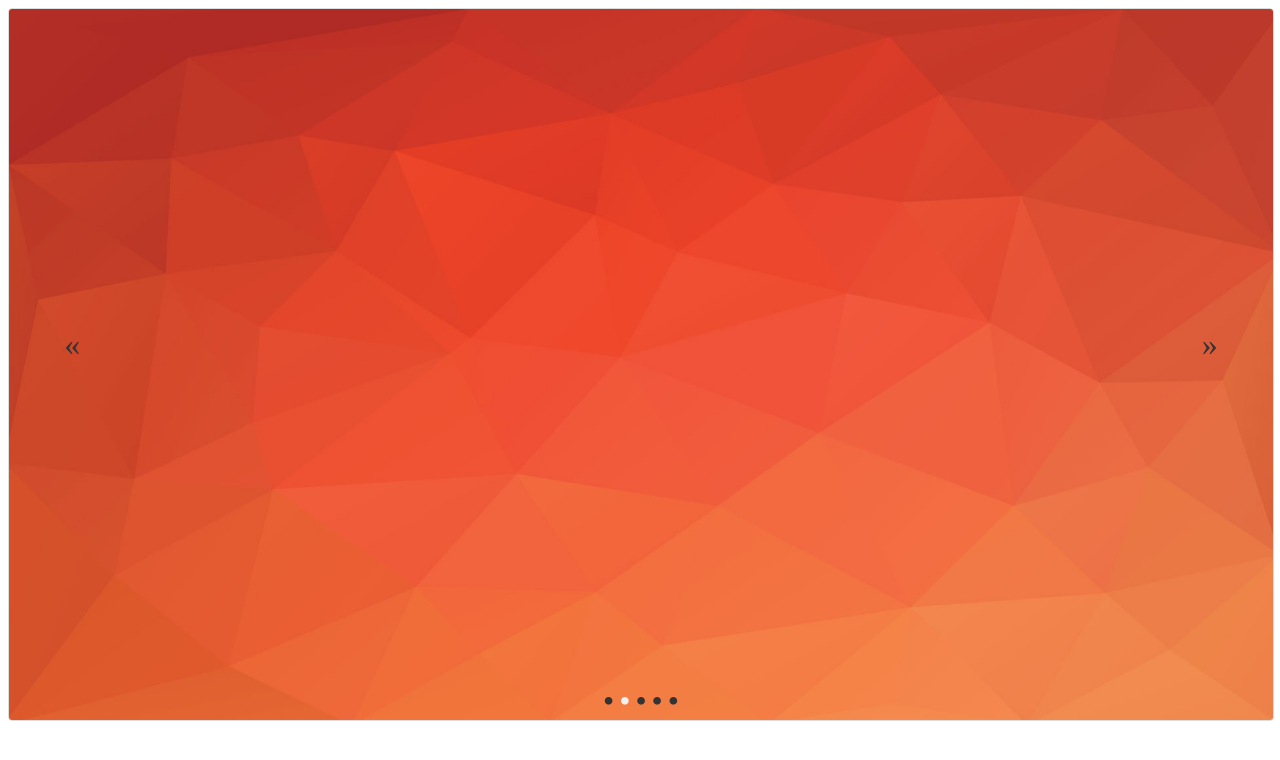
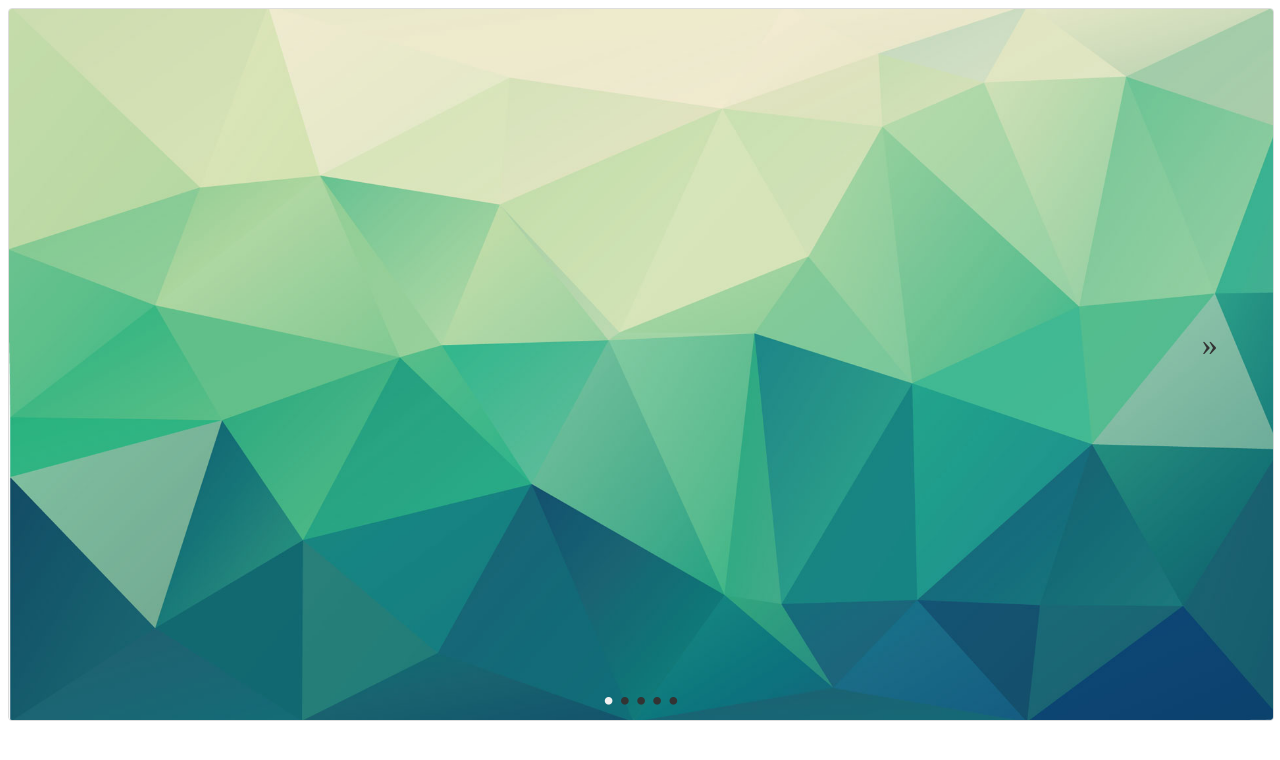
Before and after one commit to Yalgie/tcf-slider, a website: page demo/index.html in a window 1280 px wide. Drawn offline with nearby package versions, Linux system fonts and the light colour scheme; files that its build step writes are made by us from their sources.

Commit message:
updating demo page and default options

```diff
--- a/src/tcf-slider.js
+++ b/src/tcf-slider.js
@@ -3,8 +3,8 @@
 jQuery.fn.tcf_slider = function(options) {
 
     var defaults = {
-    	loop: true,
-    	autoChange: true,
+    	loop: false,
+    	autoChange: false,
     	transition: "slide",
     	changeInterval: 4000,
     	transitionDuration: 400
```
Also changed, not shown: demo/index.html (+1 -0 lines), dist/tcf-slider.min.js, js/tcf-slider.min.js.
